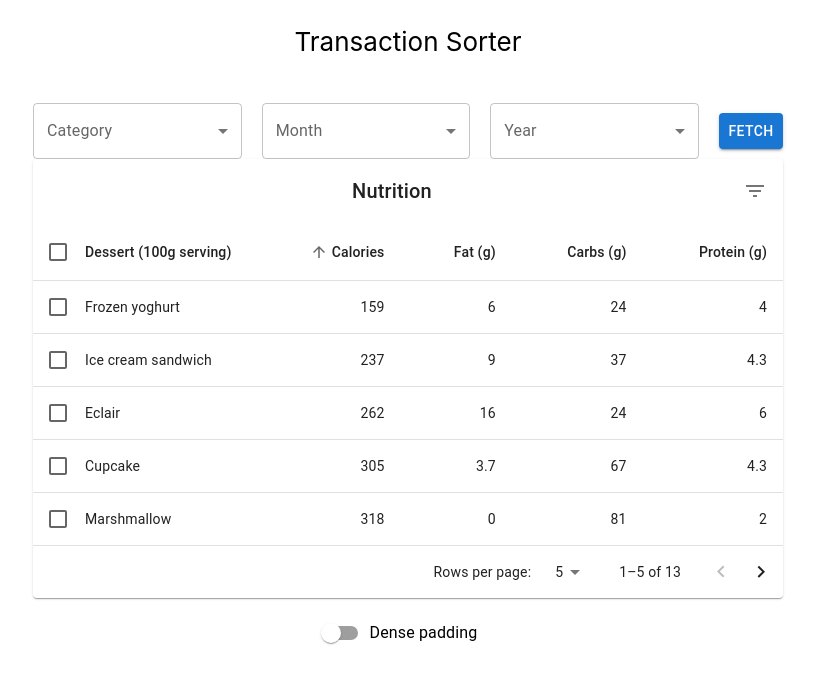
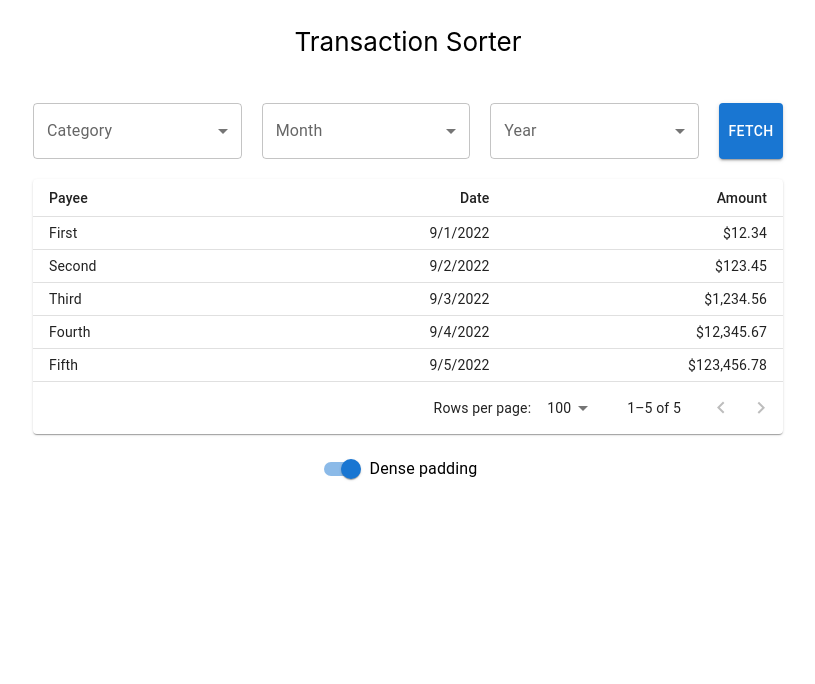
Before and after one commit to trippshelnutt/transaction-sorter-v2, a React (Create React App) app in the folder src/app/: page / in a window 1280 px wide. Both pictures are taken after typing "Sample" into the empty fields and a click on the button "OPEN". Shown: the top 684 px of the page, without its empty margins (232-1047 px from the left). Built offline with nearby package versions, Linux system fonts and the light colour scheme.

Commit message:
Added sample data and customized table

```diff
--- a/src/app/src/components/App.css
+++ b/src/app/src/components/App.css
@@ -3,8 +3,6 @@
   display: flex;
   flex-direction: column;
   align-items: center;
-  justify-content: center;
-  font-size: calc(10px + 2vmin);
   color: black;
   gap: 20px;
 }
@@ -14,11 +12,16 @@
   font-size: calc(10px + 2vmin);
 }
 
+.app-section
+{
+  display: flex;
+  flex-direction: column;
+  gap: 20px;
+}
+
 .app-selection
 {
   display: flex;
   flex-direction: row;
-  align-items: center;
-  justify-content: center;
   gap: 20px;
 }
--- a/src/app/src/components/App.js
+++ b/src/app/src/components/App.js
@@ -11,7 +11,7 @@ function App() {
       <header className="app-header">
         <p>Transaction Sorter</p>
       </header>
-      <section>
+      <section className="app-section">
         <div className="app-selection">
           <CategorySelect />
           <MonthSelect />
--- a/src/app/src/components/AppPicker.css
+++ b/src/app/src/components/AppPicker.css
@@ -4,7 +4,6 @@
   flex-direction: column;
   align-items: center;
   justify-content: center;
-  font-size: calc(10px + 2vmin);
   color: black;
   gap: 20px;
 }
@@ -18,7 +17,5 @@
 {
   display: flex;
   flex-direction: row;
-  align-items: center;
-  justify-content: center;
   gap: 20px;
 }
--- a/src/app/src/components/AppPicker.js
+++ b/src/app/src/components/AppPicker.js
@@ -21,7 +21,7 @@ const AppPicker = () => {
       </header>
       <form onSubmit={goToStore}>
         <div className="app-picker-app-id">
-          <TextField inputRef={myInput} id="outlined-basic" label="Outlined" variant="outlined" />
+          <TextField inputRef={myInput} id="outlined-basic" label="App Id" variant="outlined" />
           <Button variant="contained" type="submit">
             Open
           </Button>
--- a/src/app/src/components/TransactionTable.js
+++ b/src/app/src/components/TransactionTable.js
@@ -1,6 +1,5 @@
 import * as React from 'react';
 import PropTypes from 'prop-types';
-import { alpha } from '@mui/material/styles';
 import Box from '@mui/material/Box';
 import Table from '@mui/material/Table';
 import TableBody from '@mui/material/TableBody';
@@ -10,43 +9,14 @@ import TableHead from '@mui/material/TableHead';
 import TablePagination from '@mui/material/TablePagination';
 import TableRow from '@mui/material/TableRow';
 import TableSortLabel from '@mui/material/TableSortLabel';
-import Toolbar from '@mui/material/Toolbar';
-import Typography from '@mui/material/Typography';
 import Paper from '@mui/material/Paper';
-import Checkbox from '@mui/material/Checkbox';
-import IconButton from '@mui/material/IconButton';
-import Tooltip from '@mui/material/Tooltip';
 import FormControlLabel from '@mui/material/FormControlLabel';
 import Switch from '@mui/material/Switch';
-import DeleteIcon from '@mui/icons-material/Delete';
-import FilterListIcon from '@mui/icons-material/FilterList';
 import { visuallyHidden } from '@mui/utils';
+import sampleData from '../sampleData.json';
+import { formatPrice, formatDate } from '../helpers.js';
 
-function createData(name, calories, fat, carbs, protein) {
-  return {
-    name,
-    calories,
-    fat,
-    carbs,
-    protein,
-  };
-}
-
-const rows = [
-  createData('Cupcake', 305, 3.7, 67, 4.3),
-  createData('Donut', 452, 25.0, 51, 4.9),
-  createData('Eclair', 262, 16.0, 24, 6.0),
-  createData('Frozen yoghurt', 159, 6.0, 24, 4.0),
-  createData('Gingerbread', 356, 16.0, 49, 3.9),
-  createData('Honeycomb', 408, 3.2, 87, 6.5),
-  createData('Ice cream sandwich', 237, 9.0, 37, 4.3),
-  createData('Jelly Bean', 375, 0.0, 94, 0.0),
-  createData('KitKat', 518, 26.0, 65, 7.0),
-  createData('Lollipop', 392, 0.2, 98, 0.0),
-  createData('Marshmallow', 318, 0, 81, 2.0),
-  createData('Nougat', 360, 19.0, 9, 37.0),
-  createData('Oreo', 437, 18.0, 63, 4.0),
-];
+const rows = sampleData;
 
 function descendingComparator(a, b, orderBy) {
   if (b[orderBy] < a[orderBy]) {
@@ -80,41 +50,36 @@ function stableSort(array, comparator) {
   return stabilizedThis.map((el) => el[0]);
 }
 
+// {
+//   "amount": 123456780,
+//   "payee_name": "Fifth",
+//   "parent_transaction_id": "123456780",
+//   "date": "2022-09-05T00:00:00",
+//   "decimalAmount": 123456.78,
+//   "displayAmount": "123456.78"
+// }
+
 const headCells = [
   {
-    id: 'name',
+    id: 'payee_name',
     numeric: false,
-    disablePadding: true,
-    label: 'Dessert (100g serving)',
+    label: 'Payee',
   },
   {
-    id: 'calories',
+    id: 'date',
     numeric: true,
-    disablePadding: false,
-    label: 'Calories',
+    label: 'Date',
   },
   {
-    id: 'fat',
+    id: 'decimalAmount',
     numeric: true,
-    disablePadding: false,
-    label: 'Fat (g)',
-  },
-  {
-    id: 'carbs',
-    numeric: true,
-    disablePadding: false,
-    label: 'Carbs (g)',
-  },
-  {
-    id: 'protein',
-    numeric: true,
-    disablePadding: false,
-    label: 'Protein (g)',
+    label: 'Amount',
   },
 ];
 
 function EnhancedTableHead(props) {
-  const { onSelectAllClick, order, orderBy, numSelected, rowCount, onRequestSort } = props;
+  const { order, orderBy, onRequestSort } = props;
+
   const createSortHandler = (property) => (event) => {
     onRequestSort(event, property);
   };
@@ -122,22 +87,11 @@ function EnhancedTableHead(props) {
   return (
     <TableHead>
       <TableRow>
-        <TableCell padding="checkbox">
-          <Checkbox
-            color="primary"
-            indeterminate={numSelected > 0 && numSelected < rowCount}
-            checked={rowCount > 0 && numSelected === rowCount}
-            onChange={onSelectAllClick}
-            inputProps={{
-              'aria-label': 'select all desserts',
-            }}
-          />
-        </TableCell>
         {headCells.map((headCell) => (
           <TableCell
             key={headCell.id}
             align={headCell.numeric ? 'right' : 'left'}
-            padding={headCell.disablePadding ? 'none' : 'normal'}
+            padding={'normal'}
             sortDirection={orderBy === headCell.id ? order : false}>
             <TableSortLabel
               active={orderBy === headCell.id}
@@ -158,95 +112,22 @@ function EnhancedTableHead(props) {
 }
 
 EnhancedTableHead.propTypes = {
-  numSelected: PropTypes.number.isRequired,
   onRequestSort: PropTypes.func.isRequired,
-  onSelectAllClick: PropTypes.func.isRequired,
   order: PropTypes.oneOf(['asc', 'desc']).isRequired,
   orderBy: PropTypes.string.isRequired,
-  rowCount: PropTypes.number.isRequired,
-};
-
-function EnhancedTableToolbar(props) {
-  const { numSelected } = props;
-
-  return (
-    <Toolbar
-      sx={{
-        pl: { sm: 2 },
-        pr: { xs: 1, sm: 1 },
-        ...(numSelected > 0 && {
-          bgcolor: (theme) => alpha(theme.palette.primary.main, theme.palette.action.activatedOpacity),
-        }),
-      }}>
-      {numSelected > 0 ? (
-        <Typography sx={{ flex: '1 1 100%' }} color="inherit" variant="subtitle1" component="div">
-          {numSelected} selected
-        </Typography>
-      ) : (
-        <Typography sx={{ flex: '1 1 100%' }} variant="h6" id="tableTitle" component="div">
-          Nutrition
-        </Typography>
-      )}
-
-      {numSelected > 0 ? (
-        <Tooltip title="Delete">
-          <IconButton>
-            <DeleteIcon />
-          </IconButton>
-        </Tooltip>
-      ) : (
-        <Tooltip title="Filter list">
-          <IconButton>
-            <FilterListIcon />
-          </IconButton>
-        </Tooltip>
-      )}
-    </Toolbar>
-  );
-}
-
-EnhancedTableToolbar.propTypes = {
-  numSelected: PropTypes.number.isRequired,
 };
 
 export default function TransactionTable() {
   const [order, setOrder] = React.useState('asc');
-  const [orderBy, setOrderBy] = React.useState('calories');
-  const [selected, setSelected] = React.useState([]);
+  const [orderBy, setOrderBy] = React.useState('amount');
   const [page, setPage] = React.useState(0);
-  const [dense, setDense] = React.useState(false);
-  const [rowsPerPage, setRowsPerPage] = React.useState(5);
+  const [dense, setDense] = React.useState(true);
+  const [rowsPerPage, setRowsPerPage] = React.useState(100);
 
   const handleRequestSort = (event, property) => {
     const isAsc = orderBy === property && order === 'asc';
     setOrder(isAsc ? 'desc' : 'asc');
     setOrderBy(property);
-  };
-
-  const handleSelectAllClick = (event) => {
-    if (event.target.checked) {
-      const newSelected = rows.map((n) => n.name);
-      setSelected(newSelected);
-      return;
-    }
-    setSelected([]);
-  };
-
-  const handleClick = (event, name) => {
-    const selectedIndex = selected.indexOf(name);
-    let newSelected = [];
-
-    if (selectedIndex === -1) {
-      newSelected = newSelected.concat(selected, name);
-    } else if (selectedIndex === 0) {
-      newSelected = newSelected.concat(selected.slice(1));
-    } else if (selectedIndex === selected.length - 1) {
-      newSelected = newSelected.concat(selected.slice(0, -1));
-    } else if (selectedIndex > 0) {
-      newSelected = newSelected.concat(selected.slice(0, selectedIndex), selected.slice(selectedIndex + 1));
-    }
-
-    setSelected(newSelected);
   };
 
   const handleChangePage = (event, newPage) => {
@@ -262,57 +143,24 @@ export default function TransactionTable() {
     setDense(event.target.checked);
   };
 
-  const isSelected = (name) => selected.indexOf(name) !== -1;
-
   // Avoid a layout jump when reaching the last page with empty rows.
   const emptyRows = page > 0 ? Math.max(0, (1 + page) * rowsPerPage - rows.length) : 0;
 
   return (
     <Box sx={{ width: '100%' }}>
       <Paper sx={{ width: '100%', mb: 2 }}>
-        <EnhancedTableToolbar numSelected={selected.length} />
         <TableContainer>
           <Table sx={{ minWidth: 750 }} aria-labelledby="tableTitle" size={dense ? 'small' : 'medium'}>
-            <EnhancedTableHead
-              numSelected={selected.length}
-              order={order}
-              orderBy={orderBy}
-              onSelectAllClick={handleSelectAllClick}
-              onRequestSort={handleRequestSort}
-              rowCount={rows.length}
-            />
+            <EnhancedTableHead order={order} orderBy={orderBy} onRequestSort={handleRequestSort} />
             <TableBody>
               {stableSort(rows, getComparator(order, orderBy))
                 .slice(page * rowsPerPage, page * rowsPerPage + rowsPerPage)
                 .map((row, index) => {
-                  const isItemSelected = isSelected(row.name);
-                  const labelId = `enhanced-table-checkbox-${index}`;
-
                   return (
-                    <TableRow
-                      hover
-                      onClick={(event) => handleClick(event, row.name)}
-                      role="checkbox"
-                      aria-checked={isItemSelected}
-                      tabIndex={-1}
-                      key={row.name}
-                      selected={isItemSelected}>
-                      <TableCell padding="checkbox">
-                        <Checkbox
-                          color="primary"
-                          checked={isItemSelected}
-                          inputProps={{
-                            'aria-labelledby': labelId,
-                          }}
-                        />
-                      </TableCell>
-                      <TableCell component="th" id={labelId} scope="row" padding="none">
-                        {row.name}
-                      </TableCell>
-                      <TableCell align="right">{row.calories}</TableCell>
-                      <TableCell align="right">{row.fat}</TableCell>
-                      <TableCell align="right">{row.carbs}</TableCell>
-                      <TableCell align="right">{row.protein}</TableCell>
+                    <TableRow hover tabIndex={-1} key={index}>
+                      <TableCell>{row.payee_name}</TableCell>
+                      <TableCell align='right'>{formatDate(row.date)}</TableCell>
+                      <TableCell align='right'>{formatPrice(row.decimalAmount)}</TableCell>
                     </TableRow>
                   );
                 })}
@@ -321,14 +169,14 @@ export default function TransactionTable() {
                   style={{
                     height: (dense ? 33 : 53) * emptyRows,
                   }}>
-                  <TableCell colSpan={6} />
+                  <TableCell colSpan={3} />
                 </TableRow>
               )}
             </TableBody>
           </Table>
         </TableContainer>
         <TablePagination
-          rowsPerPageOptions={[5, 10, 25]}
+          rowsPerPageOptions={[25, 50, 100]}
           component="div"
           count={rows.length}
           rowsPerPage={rowsPerPage}
--- /dev/null
+++ b/src/app/src/helpers.js
@@ -0,0 +1,10 @@
+export function formatPrice(amount) {
+  return amount.toLocaleString('en-US', {
+    style: 'currency',
+    currency: 'USD',
+  });
+}
+
+export function formatDate(date) {
+  return new Date(date).toLocaleDateString('en-US');
+}
```
